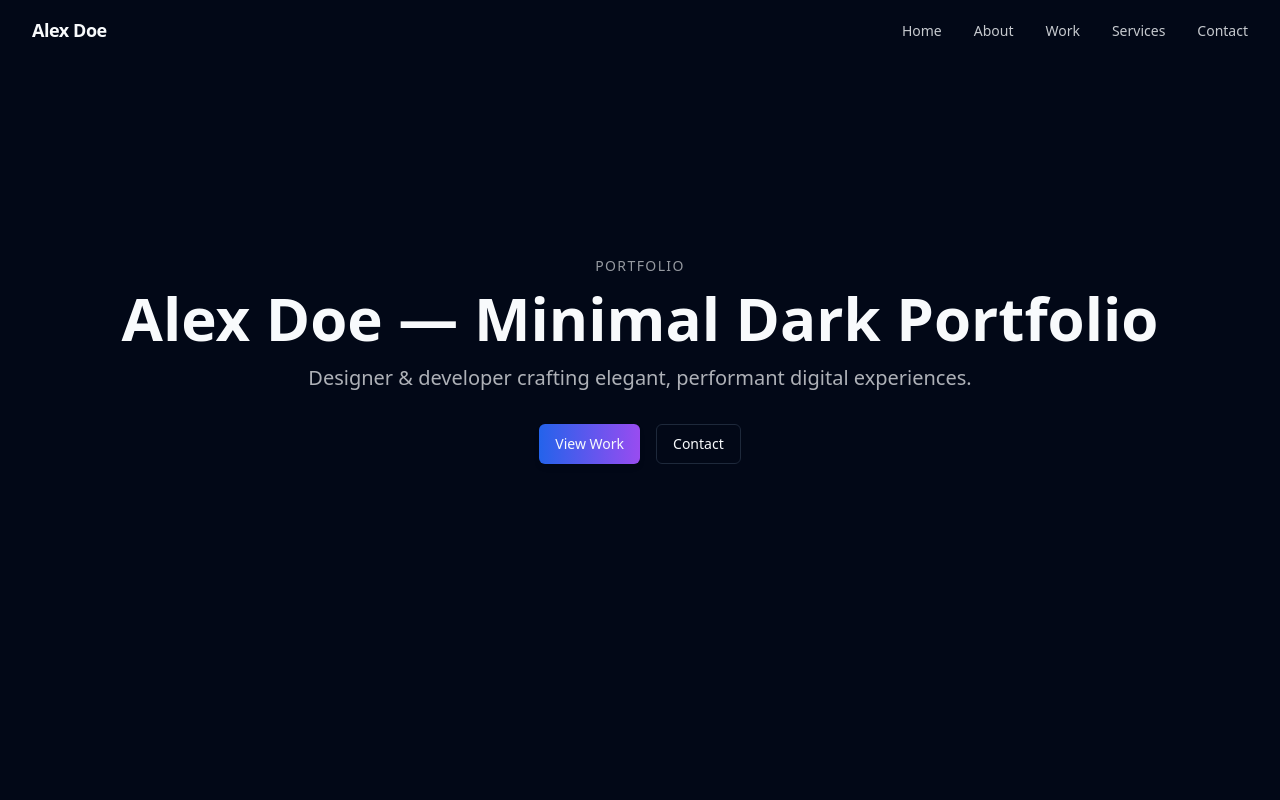
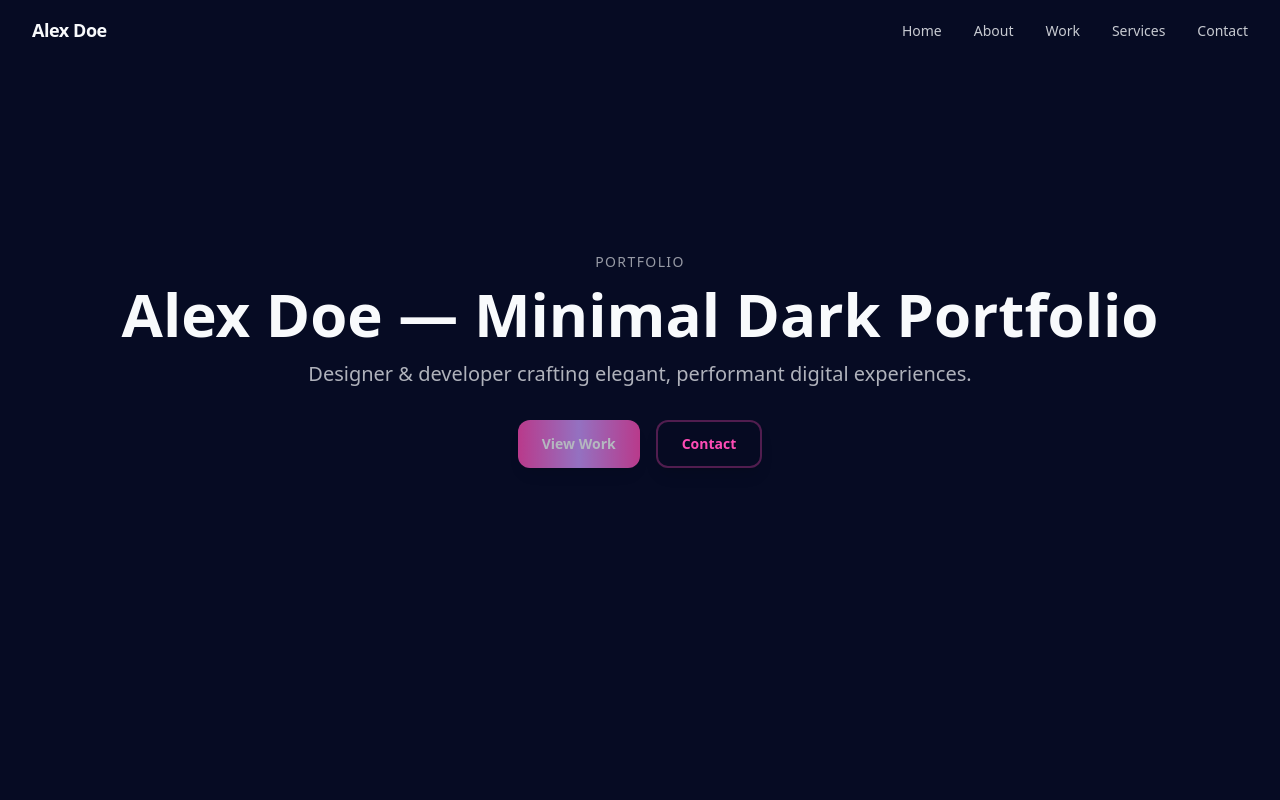
Before and after one commit to claudekanisus/tailwind-spectrum-port, a React (Vite) app: page / in a window 1280 px wide. Shown: the top 800 px of the page. Built offline with nearby package versions, Linux system fonts and the light colour scheme.

Commit message:
Apply Cotswold Web theme
Update the website's theme to match the design of cotswoldweb.co.uk. This involves adjusting color palettes, typography, and potentially spacing to align with the referenced site's aesthetic.

```diff
--- a/src/components/ui/button.tsx
+++ b/src/components/ui/button.tsx
@@ -5,27 +5,27 @@ import { cva, type VariantProps } from "class-variance-authority"
 import { cn } from "@/lib/utils"
 
 const buttonVariants = cva(
-  "inline-flex items-center justify-center gap-2 whitespace-nowrap rounded-md text-sm font-medium ring-offset-background transition-colors focus-visible:outline-none focus-visible:ring-2 focus-visible:ring-ring focus-visible:ring-offset-2 disabled:pointer-events-none disabled:opacity-50 [&_svg]:pointer-events-none [&_svg]:size-4 [&_svg]:shrink-0",
+  "inline-flex items-center justify-center gap-2 whitespace-nowrap rounded-lg text-sm font-semibold ring-offset-background transition-all duration-300 focus-visible:outline-none focus-visible:ring-2 focus-visible:ring-ring focus-visible:ring-offset-2 disabled:pointer-events-none disabled:opacity-50 [&_svg]:pointer-events-none [&_svg]:size-4 [&_svg]:shrink-0",
   {
     variants: {
       variant: {
-        default: "bg-primary text-primary-foreground hover:bg-primary/90",
+        default: "bg-primary text-primary-foreground hover:bg-primary/90 shadow-lg hover:shadow-xl transform hover:scale-105",
         destructive:
           "bg-destructive text-destructive-foreground hover:bg-destructive/90",
         outline:
-          "border border-input bg-background hover:bg-accent hover:text-accent-foreground",
+          "border-2 border-primary/30 bg-background/50 backdrop-blur-sm text-primary hover:bg-primary hover:text-primary-foreground shadow-lg hover:shadow-xl transform hover:scale-105",
         secondary:
-          "bg-secondary text-secondary-foreground hover:bg-secondary/80",
+          "bg-secondary/80 backdrop-blur-sm text-secondary-foreground hover:bg-secondary border border-primary/20 shadow-lg hover:shadow-xl transform hover:scale-105",
         ghost: "hover:bg-accent hover:text-accent-foreground",
         link: "text-primary underline-offset-4 hover:underline",
         gradient:
-          "bg-gradient-to-r from-brand to-brand-2 text-foreground hover:opacity-90 focus-visible:ring-brand shadow-md hover:shadow-lg",
+          "bg-gradient-to-r from-primary via-brand-2 to-primary text-primary-foreground hover:opacity-90 transition-all shadow-lg hover:shadow-xl transform hover:scale-105 animate-pulse",
       },
       size: {
-        default: "h-10 px-4 py-2",
+        default: "h-12 px-6 py-3",
         sm: "h-9 rounded-md px-3",
-        lg: "h-11 rounded-md px-8",
-        icon: "h-10 w-10",
+        lg: "h-14 rounded-lg px-8 text-lg",
+        icon: "h-12 w-12",
       },
     },
     defaultVariants: {
--- a/src/index.css
+++ b/src/index.css
@@ -8,38 +8,38 @@ All colors MUST be HSL.
 
 @layer base {
   :root {
-    --background: 0 0% 100%;
-    --foreground: 222.2 84% 4.9%;
+    --background: 236 65% 15%;
+    --foreground: 210 40% 98%;
 
-    --card: 0 0% 100%;
-    --card-foreground: 222.2 84% 4.9%;
+    --card: 240 65% 18%;
+    --card-foreground: 210 40% 98%;
 
-    --popover: 0 0% 100%;
-    --popover-foreground: 222.2 84% 4.9%;
+    --popover: 240 65% 18%;
+    --popover-foreground: 210 40% 98%;
 
-    --primary: 222.2 47.4% 11.2%;
+    --primary: 325 100% 60%;
     --primary-foreground: 210 40% 98%;
 
-    --secondary: 210 40% 96.1%;
-    --secondary-foreground: 222.2 47.4% 11.2%;
+    --secondary: 240 65% 20%;
+    --secondary-foreground: 210 40% 98%;
 
-    --muted: 210 40% 96.1%;
-    --muted-foreground: 215.4 16.3% 46.9%;
+    --muted: 240 50% 25%;
+    --muted-foreground: 210 20% 70%;
 
-    --accent: 210 40% 96.1%;
-    --accent-foreground: 222.2 47.4% 11.2%;
+    --accent: 325 100% 60%;
+    --accent-foreground: 210 40% 98%;
 
     --destructive: 0 84.2% 60.2%;
     --destructive-foreground: 210 40% 98%;
 
-    --border: 214.3 31.8% 91.4%;
-    --input: 214.3 31.8% 91.4%;
-    --ring: 222.2 84% 4.9%;
+    --border: 240 50% 30%;
+    --input: 240 50% 25%;
+    --ring: 325 100% 60%;
 
-    --brand: 221 83% 53%;
-    --brand-2: 268 85% 62%;
+    --brand: 325 100% 60%;
+    --brand-2: 270 100% 75%;
 
-    --radius: 0.5rem;
+    --radius: 0.75rem;
 
     --sidebar-background: 0 0% 98%;
 
@@ -59,36 +59,36 @@ All colors MUST be HSL.
   }
 
   .dark {
-    --background: 222.2 84% 4.9%;
+    --background: 230 70% 8%;
     --foreground: 210 40% 98%;
 
-    --card: 222.2 84% 4.9%;
+    --card: 236 65% 12%;
     --card-foreground: 210 40% 98%;
 
-    --popover: 222.2 84% 4.9%;
+    --popover: 236 65% 12%;
     --popover-foreground: 210 40% 98%;
 
-    --primary: 210 40% 98%;
-    --primary-foreground: 222.2 47.4% 11.2%;
+    --primary: 325 100% 65%;
+    --primary-foreground: 210 40% 98%;
 
-    --secondary: 217.2 32.6% 17.5%;
+    --secondary: 240 70% 15%;
     --secondary-foreground: 210 40% 98%;
 
-    --muted: 217.2 32.6% 17.5%;
-    --muted-foreground: 215 20.2% 65.1%;
+    --muted: 240 60% 20%;
+    --muted-foreground: 210 15% 75%;
 
-    --accent: 217.2 32.6% 17.5%;
+    --accent: 325 100% 65%;
     --accent-foreground: 210 40% 98%;
 
-    --destructive: 0 62.8% 30.6%;
+    --destructive: 0 84.2% 60.2%;
     --destructive-foreground: 210 40% 98%;
 
-    --border: 217.2 32.6% 17.5%;
-    --input: 217.2 32.6% 17.5%;
-    --ring: 212.7 26.8% 83.9%;
+    --border: 240 60% 25%;
+    --input: 240 60% 20%;
+    --ring: 325 100% 65%;
 
-    --brand: 221 83% 53%;
-    --brand-2: 268 85% 62%;
+    --brand: 325 100% 65%;
+    --brand-2: 270 100% 80%;
 
     --sidebar-background: 240 5.9% 10%;
     --sidebar-foreground: 240 4.8% 95.9%;
```
